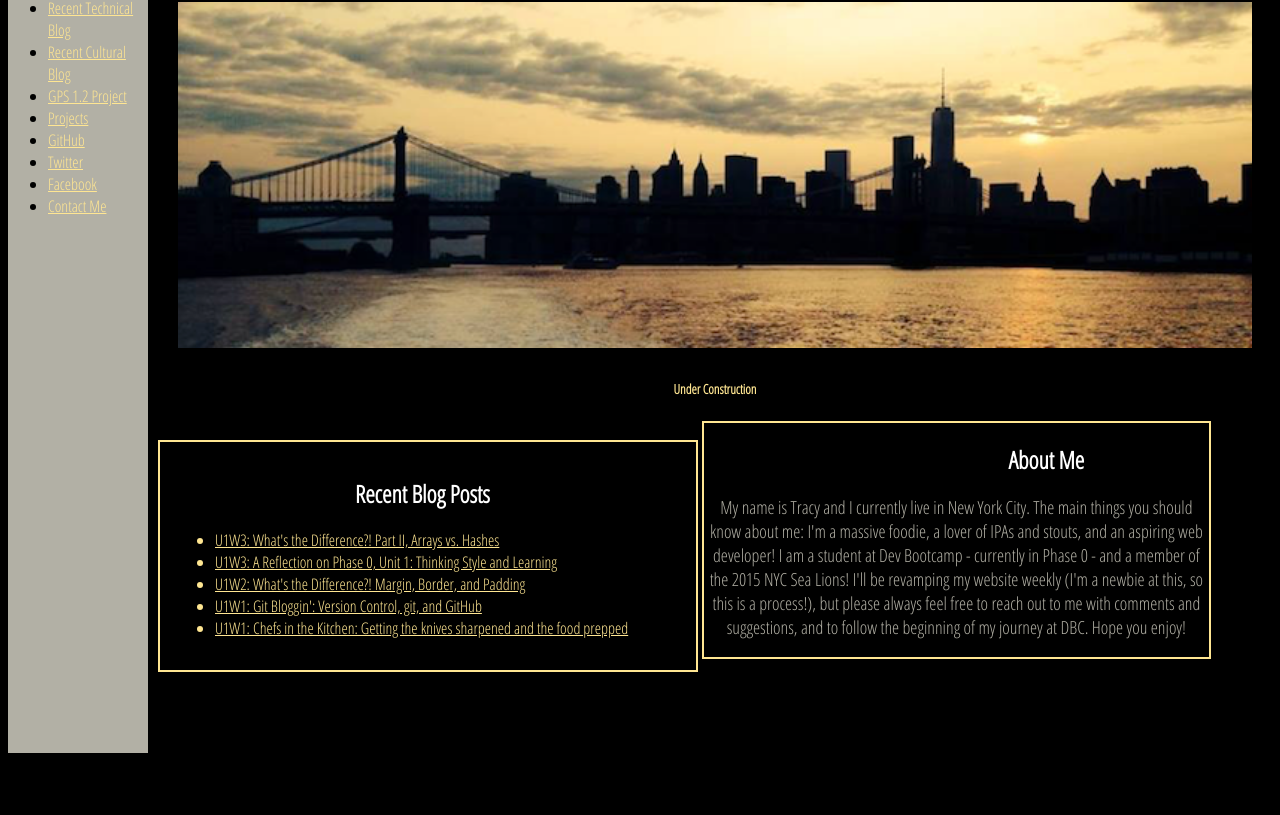
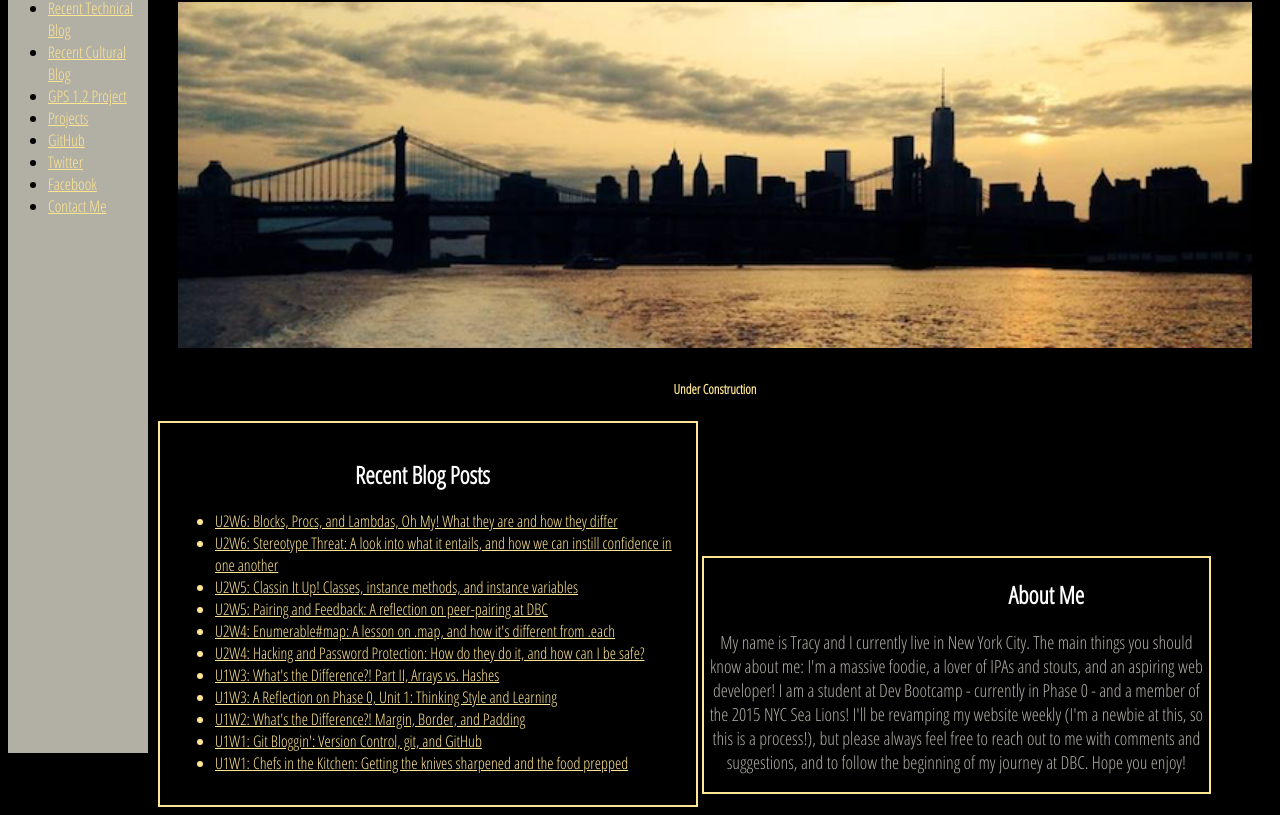
Before and after one commit to tracyteague/dbc-original-blog, a plain HTML site: page blog/index.html in a window 1280 px wide. Shown: the part 84-899 px from the top of the page. Before the commit the page ends 800 px from the top, so only its background shows below. Drawn offline with Linux system fonts and the light colour scheme.

Commit message:
Update website

```diff
--- a/blog/index.html
+++ b/blog/index.html
@@ -11,8 +11,8 @@
     <ul>
       <a href="http://tracyteague.github.io/blog/index.html">Home</a>
       <li><a href="#">About Me</a></li>
-      <li><a href="http://tracyteague.github.io/blog/t3-arrays-hashes.html">Recent Technical Blog</a></li>
-      <li><a href="http://tracyteague.github.io/blog/c3_thinking-style.html">Recent Cultural Blog</a></li>
+      <li><a href="http://tracyteague.github.io/blog/t6-oop-concepts.html">Recent Technical Blog</a></li>
+      <li><a href="http://tracyteague.github.io/blog/c5-feedback.html">Recent Cultural Blog</a></li>
       <li><a href="http://tracyteague.github.io/GPS/gps1-2.html">GPS 1.2 Project</a></li>
       <li><a href="###">Projects</a></li>
       <li><a href="https://github.com/tracyteague">GitHub</a></li>
@@ -39,6 +39,12 @@
     <div id="blogs">
       <h2>Recent Blog Posts</h2>
           <ul>
+            <li><a href="http://tracyteague.github.io/blog/t6-oop-concepts.html">U2W6: Blocks, Procs, and Lambdas, Oh My! What they are and how they differ</a></li>
+            <li><a href="http://tracyteague.github.io/blog/c6-stereotype-threat.html">U2W6: Stereotype Threat: A look into what it entails, and how we can instill confidence in one another</a></li>
+            <li><a href="http://tracyteague.github.io/blog/t5-ruby-classes.html">U2W5: Classin It Up! Classes, instance methods, and instance variables</a></li>
+            <li><a href="http://tracyteague.github.io/blog/c5-feedback.html">U2W5: Pairing and Feedback: A reflection on peer-pairing at DBC</a></li>
+            <li><a href="http://tracyteague.github.io/blog/t4-enumerable-methods.html">U2W4: Enumerable#map: A lesson on .map, and how it's different from .each</a></li>
+            <li><a href="http://tracyteague.github.io/blog/c4-tech-issues.html">U2W4: Hacking and Password Protection: How do they do it, and how can I be safe?</a></li>
             <li><a href="http://tracyteague.github.io/blog/t3-arrays-hashes.html">U1W3: What's the Difference?! Part II, Arrays vs. Hashes</a></li>
             <li><a href="http://tracyteague.github.io/blog/c3_thinking-style.html">U1W3: A Reflection on Phase 0, Unit 1: Thinking Style and Learning</a></li>
             <li><a href="http://tracyteague.github.io/blog/t2-css-design.html">U1W2: What's the Difference?! Margin, Border, and Padding</a></li>
```
